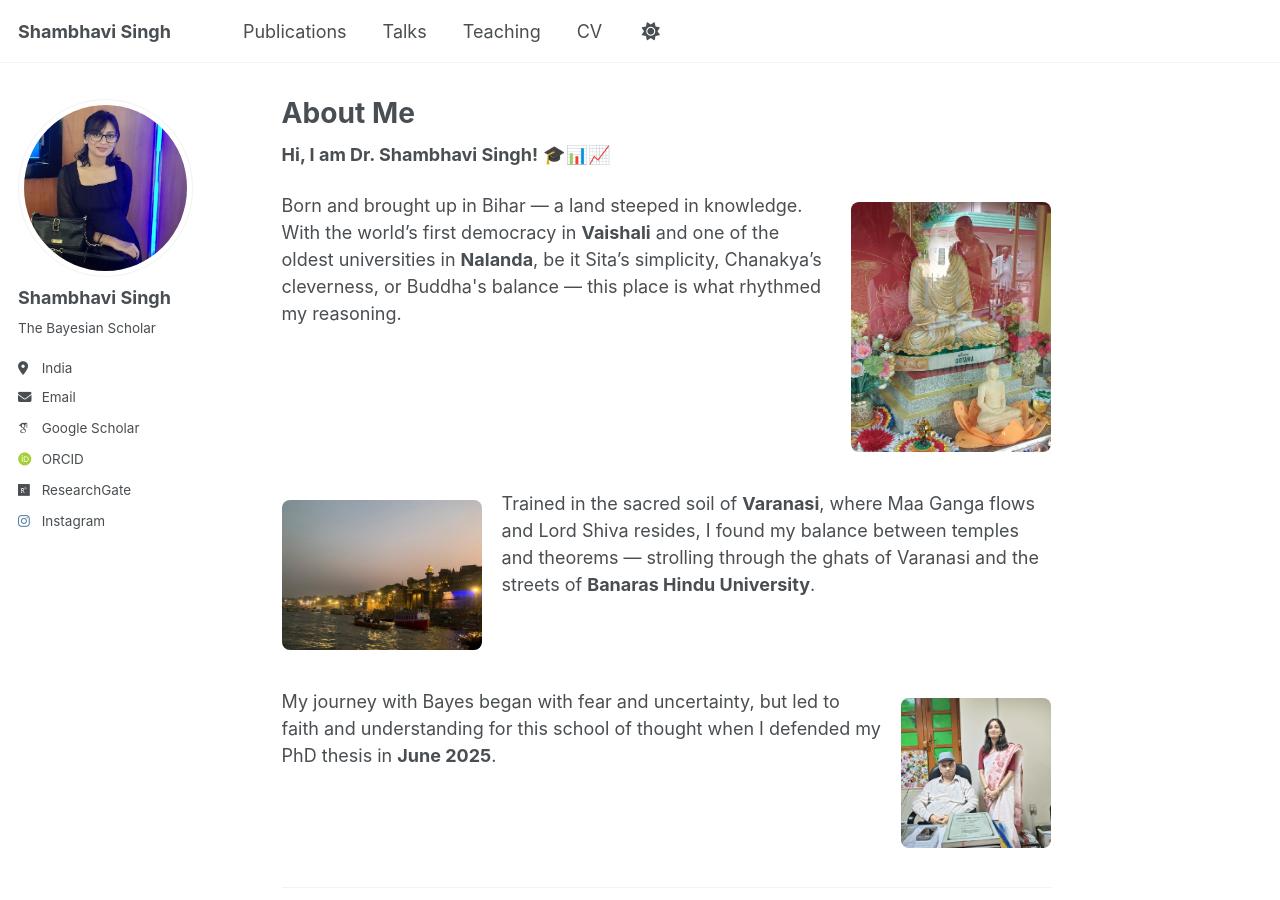
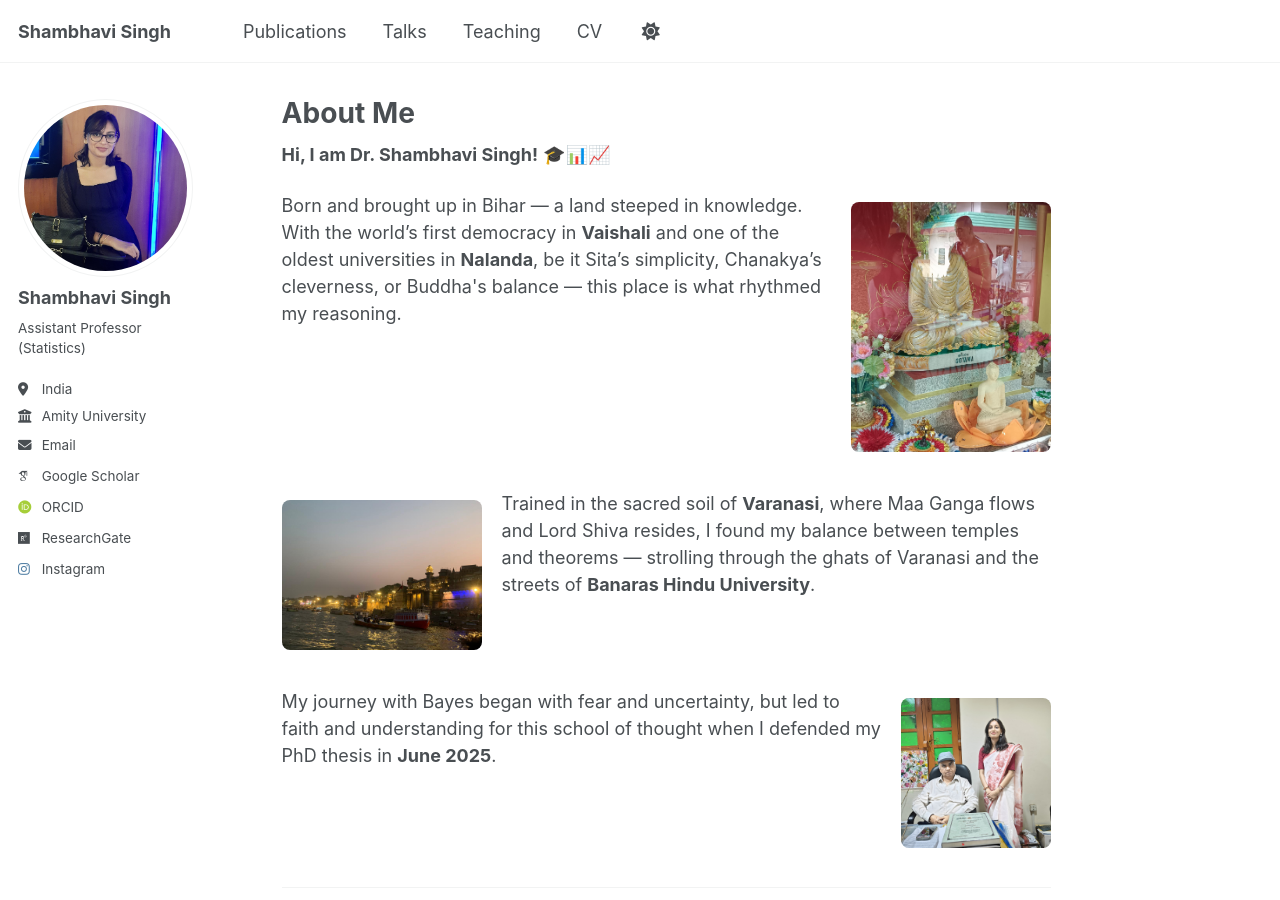
Before and after one commit to shambhavisingh010/shambhavisingh010.github.io, a Jekyll site: the page built from _pages/about.md, in a window 1280 px wide and 900 px high. Built offline with Jekyll 4.4.1, drawn with Linux system fonts in a browser that asks for light colours; some web fonts are replaced.

Commit message:
Update _config.yml

```diff
--- a/_config.yml
+++ b/_config.yml
@@ -25,9 +25,9 @@ author:
   avatar           : "profile.png"
   name             : "Shambhavi Singh"
   pronouns         : # example: "she/her"
-  bio              : "The Bayesian Scholar"
+  bio              : "Assistant Professor (Statistics)"
   location         : "India"
-  employer         : #"Red Brick University"
+  employer         : "Amity University"
   uri              : # URL
   email            : "shambhavisingh010@gmail.com"
 
```
